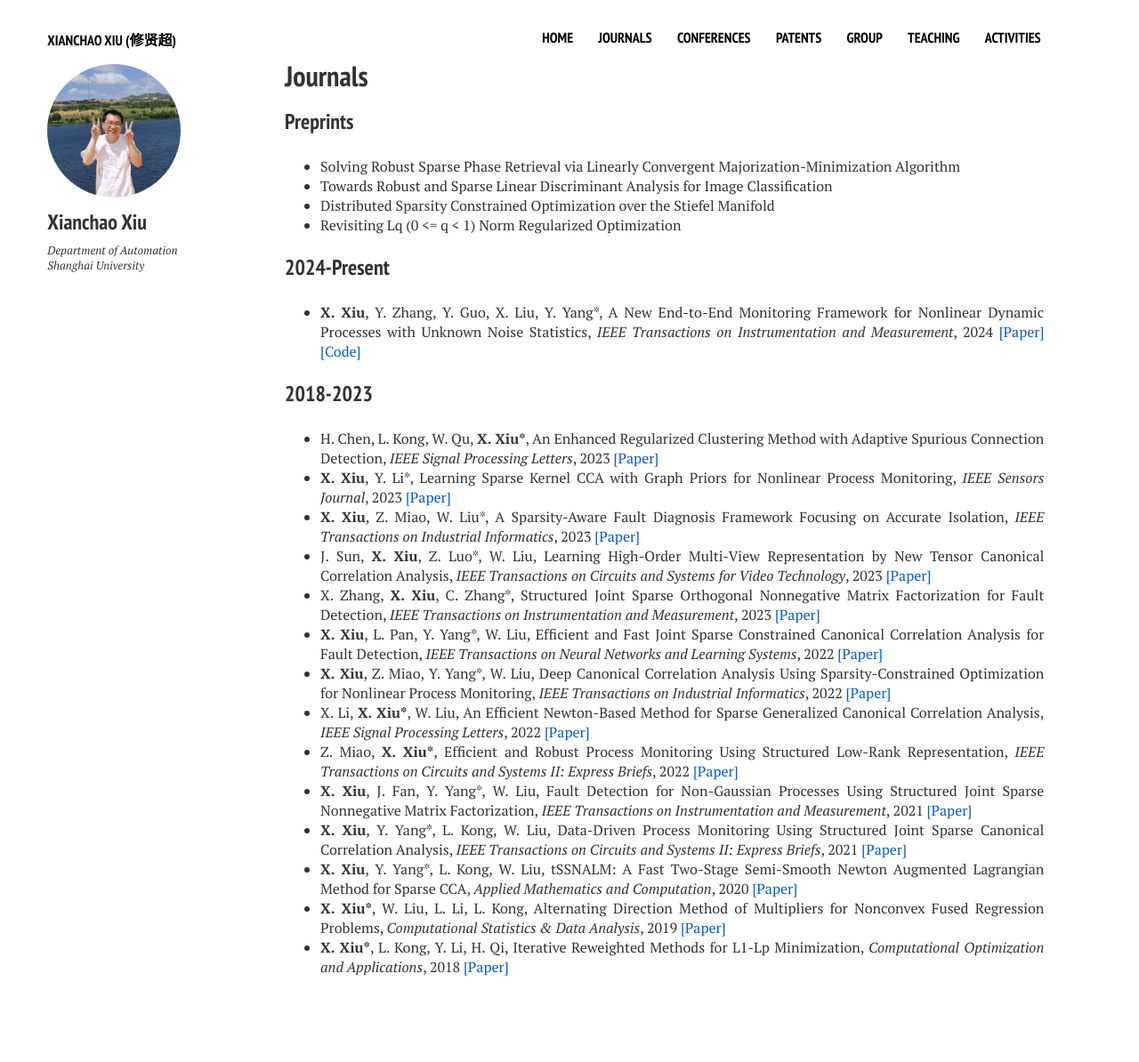
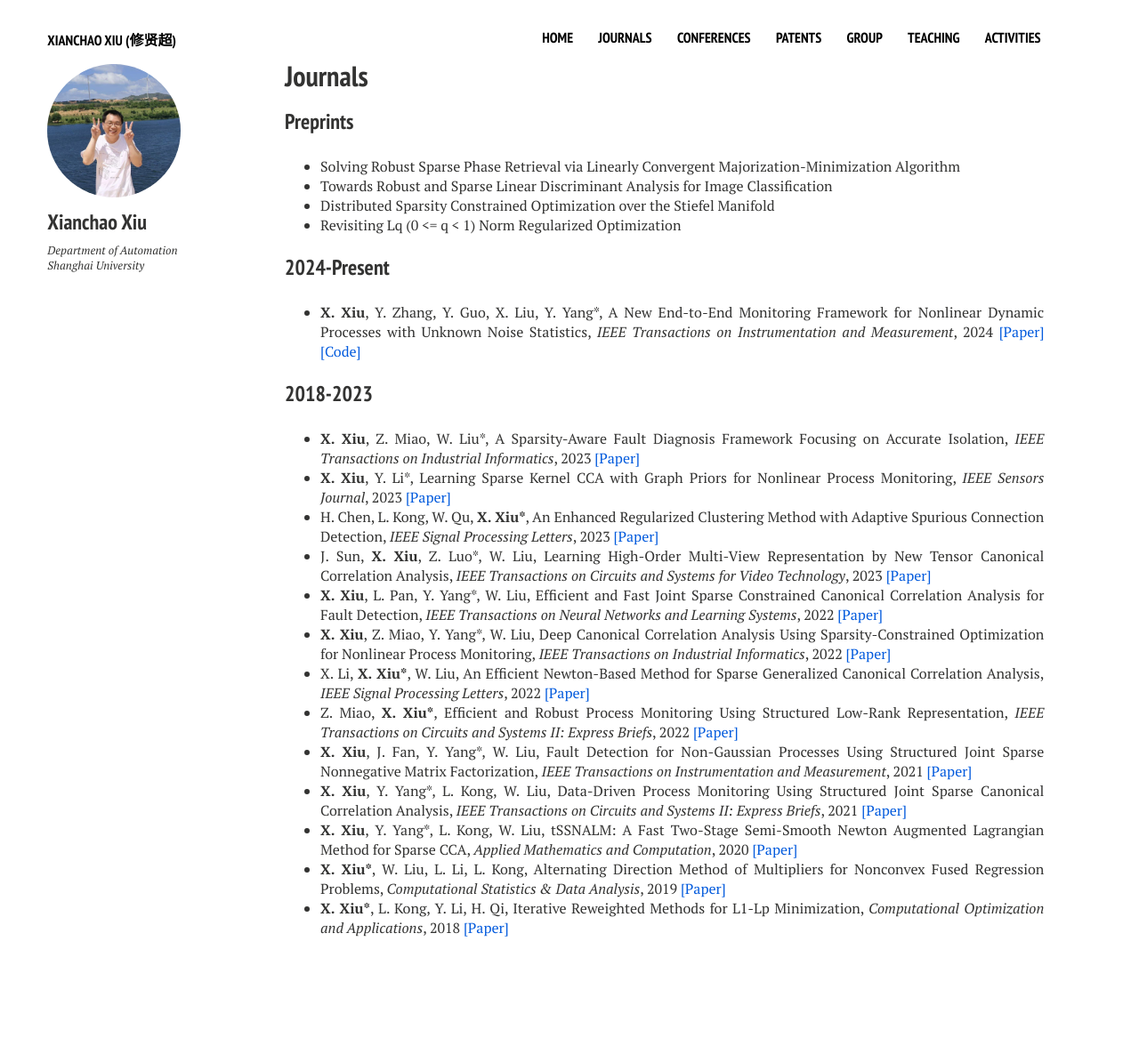
Before and after one commit to xianchaoxiu/xianchaoxiu.github.io, a Jekyll site: the page built from journals/index.md, in a window 1280 px wide. Shown: the whole page at 89% size. Built offline with Jekyll 4.4.1, drawn with Linux system fonts in a browser that asks for light colours; nearby versions of some CDN libraries; after the commit the page ends 1150 px from its top, so only the background shows below that.

Commit message:
Update index.md

```diff
--- a/journals/index.md
+++ b/journals/index.md
@@ -17,11 +17,10 @@ share: false
 * <b>X. Xiu</b>, Y. Zhang, Y. Guo, X. Liu, Y. Yang*, A New End-to-End Monitoring Framework for Nonlinear Dynamic Processes with Unknown Noise Statistics, <i>IEEE Transactions on Instrumentation and Measurement</i>, 2024 <a href="https://ieeexplore.ieee.org/document/10464356" class="textlink" target="_blank">[Paper]</a> <a href="https://github.com/xianchaoxiu/IEEE_TIM_DRNN" class="textlink" target="_blank">[Code]</a> <br>
 
 ### 2018-2023
+* <b>X. Xiu</b>, Z. Miao, W. Liu*, A Sparsity-Aware Fault Diagnosis Framework Focusing on Accurate Isolation, <i>IEEE Transactions on Industrial Informatics</i>, 2023 <a href="https://ieeexplore.ieee.org/document/9788040" class="textlink" target="_blank">[Paper]</a> <br>
+* <b>X. Xiu</b>, Y. Li*, Learning Sparse Kernel CCA with Graph Priors for Nonlinear Process Monitoring, <i>IEEE Sensors Journal</i>, 2023 <a href="https://ieeexplore.ieee.org/document/10050438" class="textlink" target="_blank">[Paper]</a> <br>
 * H. Chen, L. Kong, W. Qu, <b>X. Xiu*</b>, An Enhanced Regularized Clustering Method with Adaptive Spurious Connection Detection, <i>IEEE Signal Processing Letters</i>, 2023 <a href="https://ieeexplore.ieee.org/document/10252040" class="textlink" target="_blank">[Paper]</a> <br>
-* <b>X. Xiu</b>, Y. Li*, Learning Sparse Kernel CCA with Graph Priors for Nonlinear Process Monitoring, <i>IEEE Sensors Journal</i>, 2023 <a href="https://ieeexplore.ieee.org/document/10050438" class="textlink" target="_blank">[Paper]</a> <br>
-* <b>X. Xiu</b>, Z. Miao, W. Liu*, A Sparsity-Aware Fault Diagnosis Framework Focusing on Accurate Isolation, <i>IEEE Transactions on Industrial Informatics</i>, 2023 <a href="https://ieeexplore.ieee.org/document/9788040" class="textlink" target="_blank">[Paper]</a> <br>
 * J. Sun, <b>X. Xiu</b>, Z. Luo*, W. Liu, Learning High-Order Multi-View Representation by New Tensor Canonical Correlation Analysis, <i>IEEE Transactions on Circuits and Systems for Video Technology</i>, 2023 <a href="https://ieeexplore.ieee.org/document/10091146" class="textlink" target="_blank">[Paper]</a> <br>
-* X. Zhang, <b>X. Xiu</b>, C. Zhang*, Structured Joint Sparse Orthogonal Nonnegative Matrix Factorization for Fault Detection, <i>IEEE Transactions on Instrumentation and Measurement</i>, 2023 <a href="https://ieeexplore.ieee.org/document/10036023" class="textlink" target="_blank">[Paper]</a> <br>
 * <b>X. Xiu</b>, L. Pan, Y. Yang*, W. Liu, Efficient and Fast Joint Sparse Constrained Canonical Correlation Analysis for Fault Detection, <i>IEEE Transactions on Neural Networks and Learning Systems</i>, 2022 <a href="https://ieeexplore.ieee.org/document/9887978" class="textlink" target="_blank">[Paper]</a> <br>
 * <b>X. Xiu</b>, Z. Miao, Y. Yang*, W. Liu, Deep Canonical Correlation Analysis Using Sparsity-Constrained Optimization for Nonlinear Process Monitoring, <i>IEEE Transactions on Industrial Informatics</i>, 2022 <a href="https://ieeexplore.ieee.org/document/9583864" class="textlink" target="_blank">[Paper]</a> <br>
 * X. Li, <b>X. Xiu*</b>, W. Liu, An Efficient Newton-Based Method for Sparse Generalized Canonical Correlation Analysis, <i>IEEE Signal Processing Letters</i>, 2022 <a href="https://ieeexplore.ieee.org/document/9619966" class="textlink" target="_blank">[Paper]</a> <br>
```
